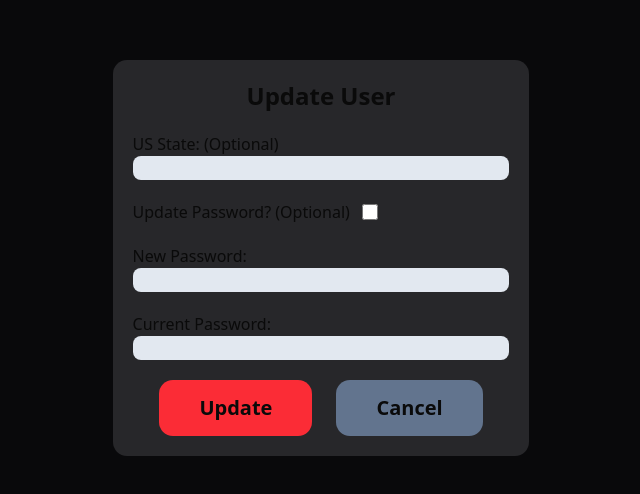
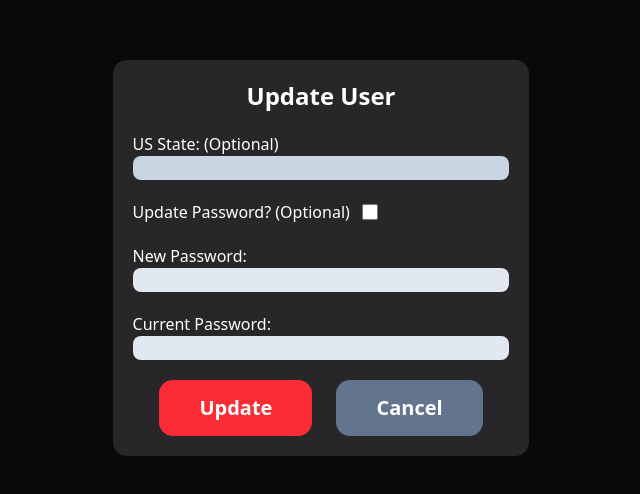
Before and after one commit to SDSU-CompE-561-Spring-2025/autocare-mechanic-finder, a Next.js app in the folder frontend/: page /userupdate in a window 1280 px wide. Shown: the part 142-636 px from the top of the page, without its empty margins (319-959 px from the left). Built offline with nearby package versions, Linux system fonts and the light colour scheme.

Commit message:
Fixed text color on update user form, was changed with ShadCN installation

```diff
--- a/frontend/src/components/UpdateUserForm.tsx
+++ b/frontend/src/components/UpdateUserForm.tsx
@@ -2,31 +2,31 @@ export default function UpdateUserForm() {
     return(
         <div className="flex flex-col self-center justify-center items-center bg-zinc-950 h-screen w-screen">
         <div className="flex flex-col justify-center items-center p-5 bg-zinc-800 max-w-xl margin-auto rounded-xl">
-        <h1 className="mb-5 text-2xl font-bold">Update User</h1>
+        <h1 className="mb-5 text-2xl font-bold text-white">Update User</h1>
         <form>
             <div className="mb-5">
-                <label htmlFor="state">US State: (Optional)</label>
+                <label htmlFor="state" className="text-white">US State: (Optional)</label>
                 <input  type="text"
                         id="state"
                         name="state"
-                        className="bg-slate-200 rounded-md w-full text-black"/>
+                        className="bg-slate-300 rounded-md w-full text-black"/>
             </div>
             <div className="mb-5 items-center flex flex-row">
-                <label htmlFor="update_password">Update Password? (Optional)</label>
+                <label htmlFor="update_password" className="text-white">Update Password? (Optional)</label>
                 <input  type="checkbox"
                         id="update_password"
                         name="update_password"
                         className="h-4 w-4 ml-3 cursor-pointer accent-red-500"/>
             </div>
             <div className="mb-5">
-                <label htmlFor="new_password">New Password: </label>
+                <label htmlFor="new_password" className="text-white">New Password: </label>
                 <input  type="password"
                         id="new_password"
                         name="new_password"
                         className="bg-slate-200 rounded-md w-full text-black"/>
             </div>
             <div className="mb-5">
-                <label htmlFor="current_password">Current Password: </label>
+                <label htmlFor="current_password" className="text-white">Current Password: </label>
                 <input  type="password"
                         id="current_password"
                         name="current_password"
@@ -34,10 +34,10 @@ export default function UpdateUserForm() {
             </div>
             <div className="text-center w-full">
                 <button type="submit"
-                        className="py-3.5 px-10 bg-red-500 rounded-xl cursor-pointer text-xl font-bold">
+                        className="py-3.5 px-10 bg-red-500 rounded-xl cursor-pointer text-xl font-bold text-white">
                         Update</button>
                 <button type="submit"
-                        className="py-3.5 px-10 ml-6 bg-slate-500 rounded-xl cursor-pointer text-xl font-bold">
+                        className="py-3.5 px-10 ml-6 bg-slate-500 rounded-xl cursor-pointer text-xl font-bold text-white">
                         Cancel</button>
             </div>
         </form>
```
